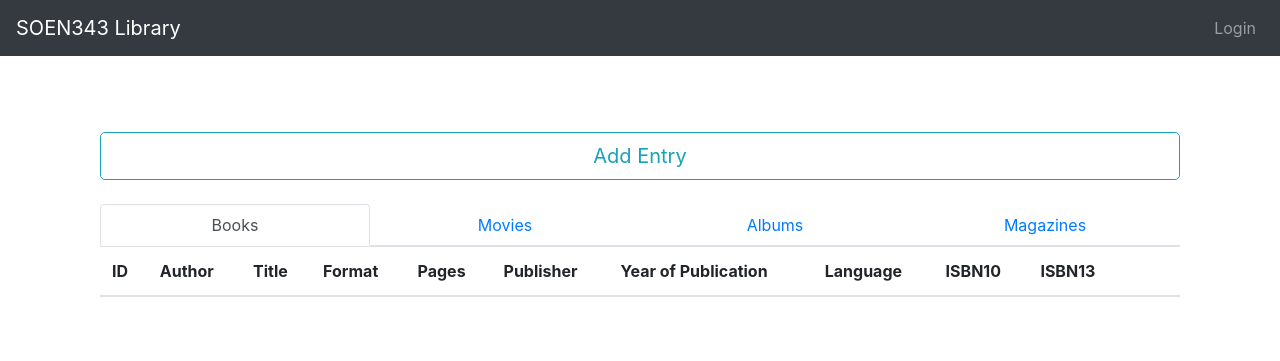
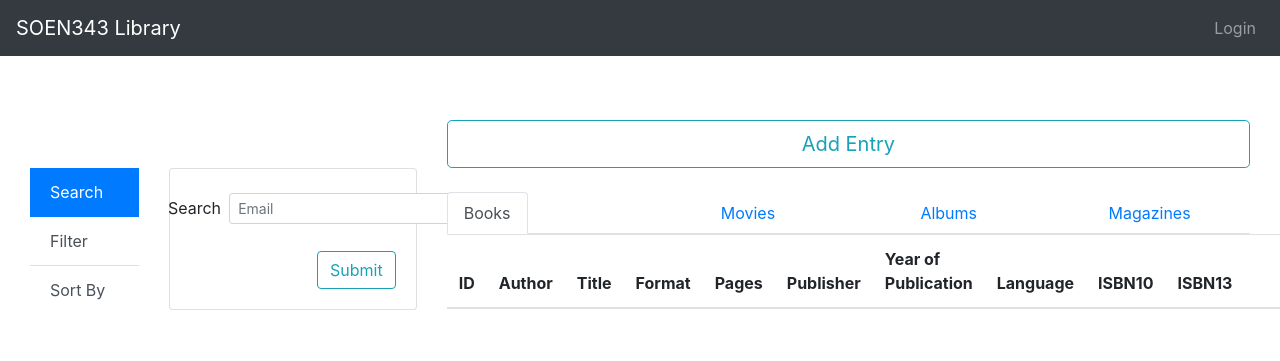
Before and after one commit to aa-software2112/SOEN343, a Flask app: template app/templates/admin_view_catalog.html in a window 1280 px wide. Shown: the top 361 px of the page. Run offline with Flask 2, Linux system fonts and the light colour scheme; the template is opened without the code that fills it, so the values that code supplies are empty; some libraries are stand-ins or nearby versions.

Commit message:
Merging with Iteration5/Implementation

```diff
--- a/app/templates/admin_view_catalog.html
+++ b/app/templates/admin_view_catalog.html
@@ -9,19 +9,76 @@ Catalog Viewer
 {% block content %}
 
 <div class="row">
-    <div class="col-12">
+    <div class="col-md-4">
+        <div class="row my-5">
+            <div class="col-4">
+                <div class="list-group list-group-flush" id="list-tab" role="tablist">
+                    <a class="list-group-item list-group-item-action active" id="list-home-list" data-toggle="list"
+                        href="#list-home" role="tab" aria-controls="home">Search</a>
+                    <a class="list-group-item list-group-item-action" id="list-profile-list" data-toggle="list" href="#list-profile"
+                        role="tab" aria-controls="profile">Filter</a>
+                    <a class="list-group-item list-group-item-action" id="list-messages-list" data-toggle="list" href="#list-messages"
+                        role="tab" aria-controls="messages">Sort By</a>
+                </div>
+            </div>
+            <div class="col-8">
+                <form class="form-inline">
+                    <div class="card" style="width: 100%">
+                        <div class="card-body">
+                            <div class="tab-content" id="nav-tabContent">
+                                <div class="tab-pane fade show active" id="list-home" role="tabpanel" aria-labelledby="list-home-list">
+                                    <div class="form-group row">
+                                        <label for="inputEmail3" class="col-sm-2 col-form-label">Search</label>
+                                        <div class="col-sm-10">
+                                            <input type="email" class="form-control form-control-sm" id="inputEmail3"
+                                                placeholder="Email">
+                                        </div>
+                                    </div>
+                                </div>
+                                <div class="tab-pane fade" id="list-profile" role="tabpanel" aria-labelledby="list-profile-list">
+                                    <div class="form-group row">
+                                        <label for="inputEmail3" class="col-sm-2 col-form-label">Name</label>
+                                        <div class="col-sm-10">
+                                            <input type="email" class="form-control form-control-sm" id="inputEmail3"
+                                                placeholder="Email">
+                                        </div>
+                                    </div>
+                                    <div class="form-group row">
+                                        <label for="inputEmail3" class="col-sm-2 col-form-label">Author</label>
+                                        <div class="col-sm-10">
+                                            <input type="email" class="form-control form-control-sm" id="inputEmail3"
+                                                placeholder="Email">
+                                        </div>
+                                    </div>
+                                </div>
+                                <div class="tab-pane fade" id="list-messages" role="tabpanel" aria-labelledby="list-messages-list">...</div>
+                            </div>
+                            <div class="mt-4">
+                                <button type="submit" class="btn btn-outline-info float-right">Submit</button>
+                            </div>
+                        </div>
+                    </div>
+                </form>
+            </div>
+        </div>
+    </div>
+    <div class="col-md-8">
+        <div class="row">
+            <div class="col-md-12">
                 <a href="{{url_for('adminViewAddToCatalog')}}" class="btn btn-outline-info btn-lg btn-block" style="cursor:pointer">
                     Add Entry
                 </a>
             </div>
         </div>
         <br>
+        <form action="/getSearchType" method="post">
             <ul class="nav nav-tabs nav-justified">
+
                 <li class="nav-item">
-        <a class="nav-link active" href="#Books" role="tab" data-toggle="tab"> Books </a>
+                    <button class="nav-link active" href="#Books" name="catalog_type" value="1" role="tab" data-toggle="tab"> Books </button>
                 </li>
                 <li class="nav-item">
-        <a class="nav-link" href="#Movies" role="tab" data-toggle="tab"> Movies </a>
+                    <a class="nav-link" href="#Movies" name="catalog_type" value="2" role="tab" data-toggle="tab" onclick="form.submit();"> Movies </a>
                 </li>
                 <li class="nav-item">
                     <a class="nav-link" href="#Albums" role="tab" data-toggle="tab"> Albums </a>
@@ -30,6 +87,7 @@ Catalog Viewer
                     <a class="nav-link" href="#Magazines" role="tab" data-toggle="tab"> Magazines </a>
                 </li>
             </ul>
+        </form>
 
         <div class="tab-content">
             <div class="tab-pane active" role="tabpanel" id="Books">
@@ -66,8 +124,8 @@ Catalog Viewer
                             <td class="px-2">
                                 <form action="/adminView/modifyCatalogForm" method="post">
                                     <input type="hidden" name="type" value="1">
-                            <button type="submit" href="{{url_for('modify_catalog_form')}}" name="modify_catalog" value={{catalog_item._id}}
-                                class="btn btn-info" style="cursor:pointer">
+                                    <button type="submit" href="{{url_for('modify_catalog_form')}}" name="modify_catalog"
+                                        value={{catalog_item._id}} class="btn btn-info" style="cursor:pointer">
                                         <i class="far fa-edit"></i>
                                     </button>
                                 </form>
@@ -120,8 +178,8 @@ Catalog Viewer
                             <td class="px-2">
                                 <form action="/adminView/modifyCatalogForm" method="post">
                                     <input type="hidden" name="type" value="2">
-                            <button type="submit" href="{{url_for('modify_catalog_form')}}" name="modify_catalog" value={{catalog_item._id}}
-                                class="btn btn-info" style="cursor:pointer">
+                                    <button type="submit" href="{{url_for('modify_catalog_form')}}" name="modify_catalog"
+                                        value={{catalog_item._id}} class="btn btn-info" style="cursor:pointer">
                                         <i class="far fa-edit"></i>
                                     </button>
                                 </form>
@@ -168,8 +226,8 @@ Catalog Viewer
                             <td class="px-2">
                                 <form action="/adminView/modifyCatalogForm" method="post">
                                     <input type="hidden" name="type" value="4">
-                            <button type="submit" href="{{url_for('modify_catalog_form')}}" name="modify_catalog" value={{catalog_item._id}}
-                                class="btn btn-info" style="cursor:pointer">
+                                    <button type="submit" href="{{url_for('modify_catalog_form')}}" name="modify_catalog"
+                                        value={{catalog_item._id}} class="btn btn-info" style="cursor:pointer">
                                         <i class="far fa-edit"></i>
                                     </button>
                                 </form>
@@ -216,8 +274,8 @@ Catalog Viewer
                             <td class="px-2">
                                 <form action="/adminView/modifyCatalogForm" method="post">
                                     <input type="hidden" name="type" value="3">
-                            <button type="submit" href="{{url_for('modify_catalog_form')}}" name="modify_catalog" value={{catalog_item._id}}
-                                class="btn btn-info" style="cursor:pointer">
+                                    <button type="submit" href="{{url_for('modify_catalog_form')}}" name="modify_catalog"
+                                        value={{catalog_item._id}} class="btn btn-info" style="cursor:pointer">
                                         <i class="far fa-edit"></i>
                                     </button>
                                 </form>
@@ -237,4 +295,6 @@ Catalog Viewer
                 </table>
             </div>
         </div>
+    </div>
+</div>
 {% endblock %}
--- a/app/templates/index.html
+++ b/app/templates/index.html
@@ -44,7 +44,7 @@
             </div>
          </div>
       </nav>
-      <main role="main" class="container">
+      <main role="main" class="container-fluid my-5">
          <div class="starter-template">
             {% if g.user %}
             <h1 class="text-monospace bold">
@@ -57,7 +57,7 @@
 
         {% include '/includes/messages.html' %}
 
-		<div id="main-content-area" class="container" >
+		<div id="main-content-area" class="container-fluid">
          {% block content %}
             {% for book in books %}
             <div class="card mb-3">
```
Also changed, not shown: app/routes_to_pages/route_to_adminview.py (+7 -0 lines). Lines whose indentation alone changed are shown as unchanged.
